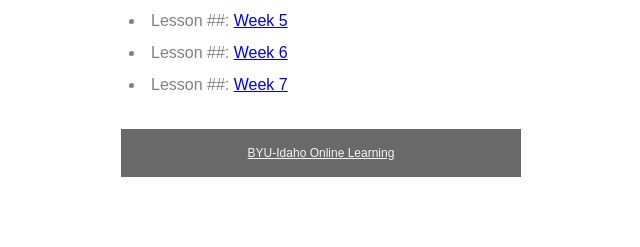
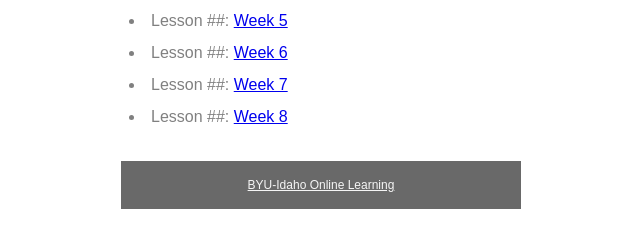
Before and after one commit to HunterPerry2519/CIT230-3, a plain HTML site: page index.html in a window 1280 px wide. Shown: the part 199-446 px from the top of the page, without its empty margins (319-959 px from the left). Drawn offline with nearby package versions, Linux system fonts and the light colour scheme.

Commit message:
forgot to add to index

```diff
--- a/index.html
+++ b/index.html
@@ -21,6 +21,8 @@
             <li>Lesson ##: <a href="assignments\lesson-5\preston5.html">Week 5</a></li>
             <li>Lesson ##: <a href="assignments\lesson-6\preston6.html">Week 6</a></li>
             <li>Lesson ##: <a href="lesson-7\preston7.html">Week 7</a></li>
+            <li>Lesson ##: <a href="assignments\lesson-8\preston8.html">Week 8</a></li>
+
 
             </main>
     <footer>
```
